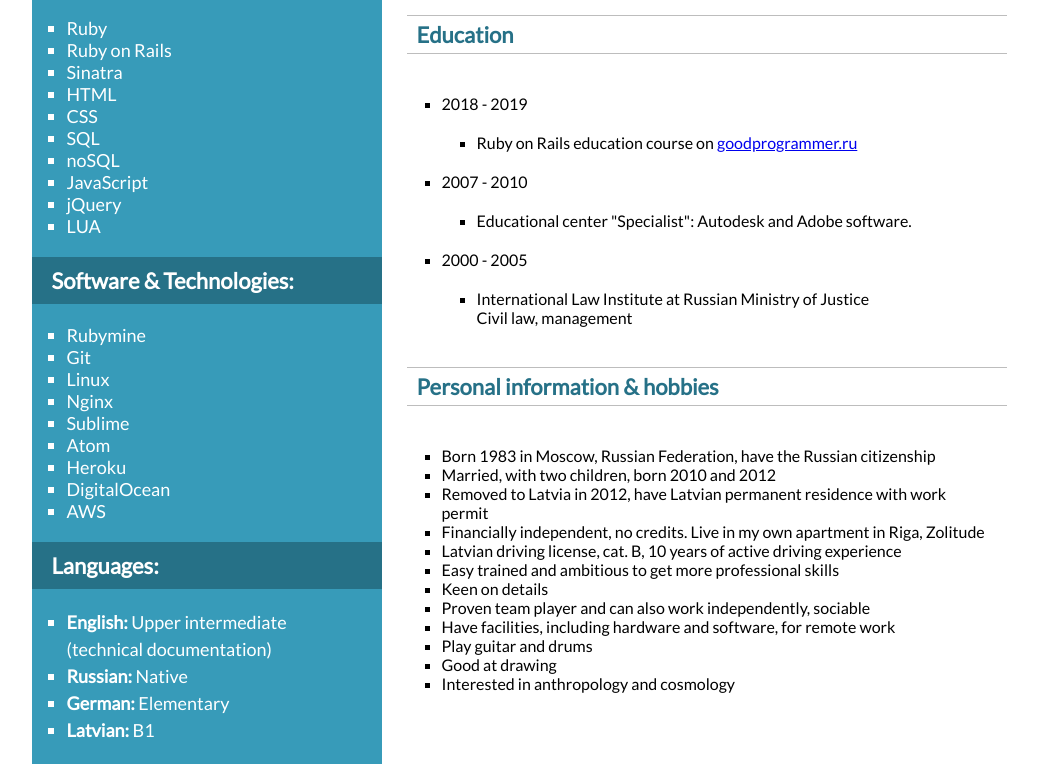
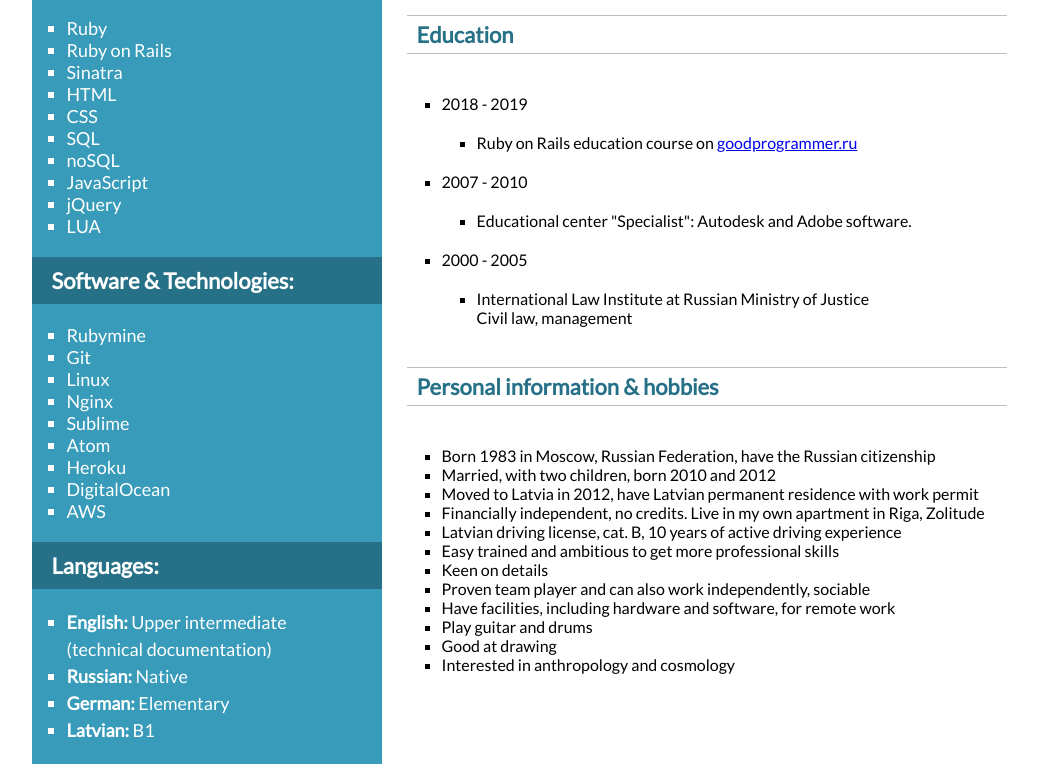
Before and after one commit to TarrinRos/cv, a plain HTML site: page index.html in a window 1280 px wide. Shown: the part 871-1635 px from the top of the page, without its empty margins (96-1134 px from the left). Drawn offline with Linux system fonts and the light colour scheme.

Commit message:
Fix mistake in the information

```diff
--- a/index.html
+++ b/index.html
@@ -191,7 +191,7 @@
     <ul class="text-block">
       <li>Born 1983 in Moscow, Russian Federation, have the Russian citizenship</li>
       <li>Married, with two children, born 2010 and 2012</li>
-      <li>Removed to Latvia in 2012, have Latvian permanent residence with work permit</li>
+      <li>Moved to Latvia in 2012, have Latvian permanent residence with work permit</li>
       <li>Financially independent, no credits. Live in my own apartment in Riga, Zolitude</li>
       <li>Latvian driving license, cat. B, 10 years of active driving experience</li>
       <li>Easy trained and ambitious to get more professional skills</li>
```
